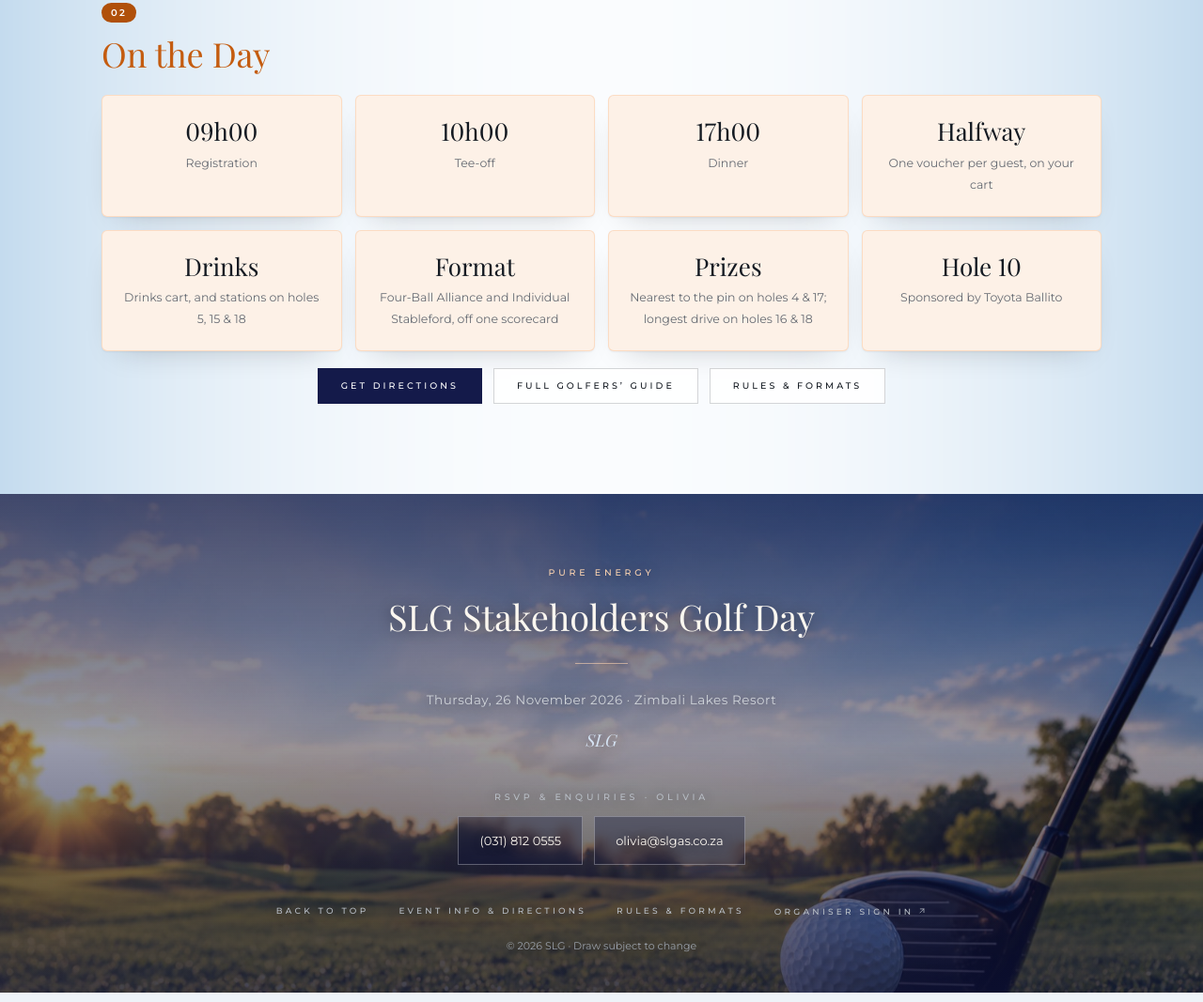
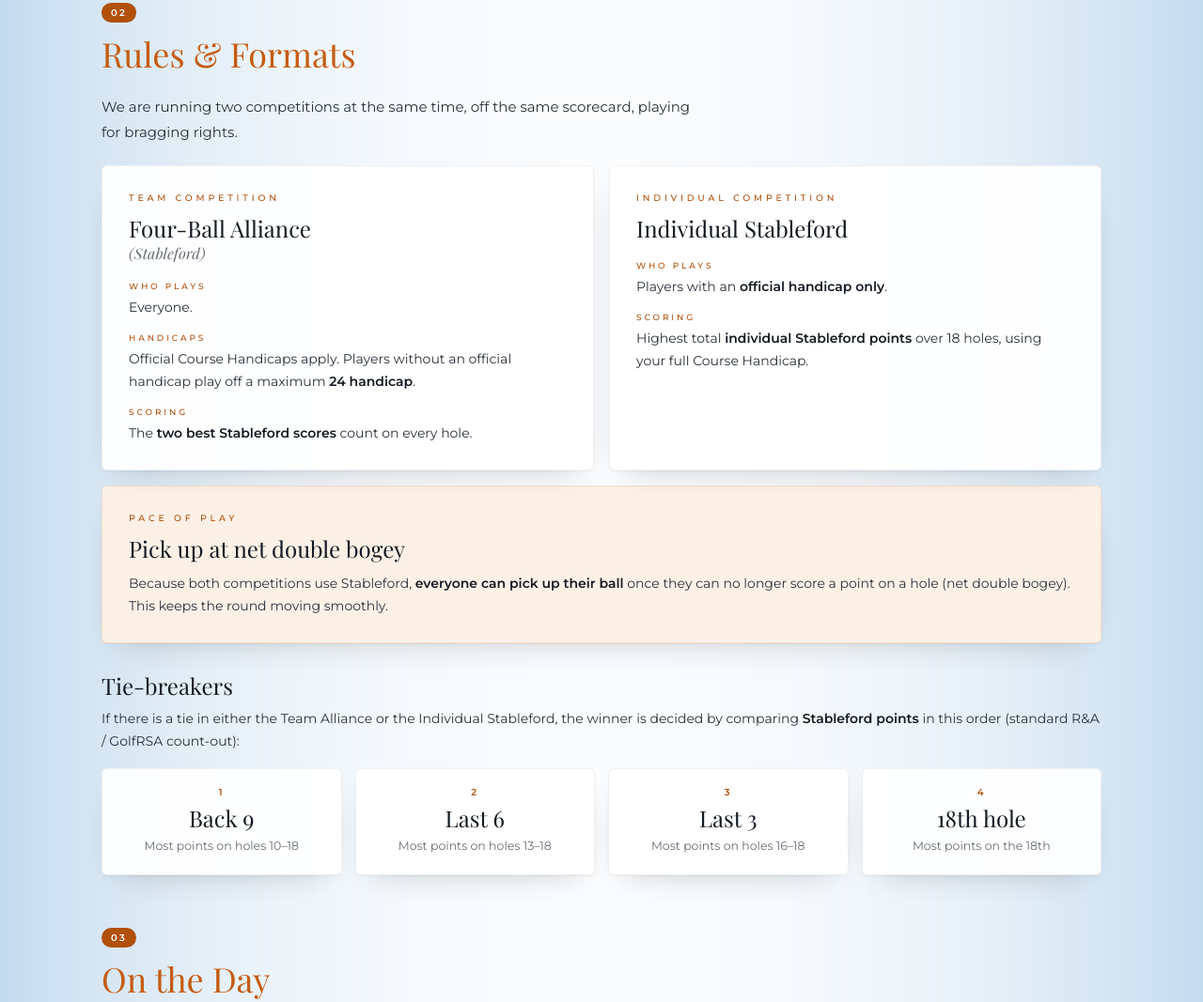
Before and after one commit to Lubelo20/SLG, a website: page draw/public/index.html in a window 1280 px wide. Shown: the part 1770-2837 px from the top of the page at 94% size. Drawn offline with Linux system fonts and the light colour scheme; no server answers.

Commit message:
Show the rules and formats on the draw page
Co-Authored-By: Claude Opus 5.5 <noreply@anthropic.com>

```diff
--- a/draw/public/golfday.css
+++ b/draw/public/golfday.css
@@ -257,3 +257,23 @@ a[href^="tel:"]{white-space:nowrap}
 .not-found h1{color:#fbf7f0;font-size:clamp(30px,4.4vw,46px);line-height:1.2;margin:16px 0 0}
 .not-found p.meta{margin-top:18px;color:#e6ebf2}
 .not-found .hero-actions{margin-top:30px}
+
+/* Rules & formats on the draw page */
+.rules-intro{max-width:640px;margin:0 0 22px;font-size:15px;line-height:1.75;color:var(--ink-2)}
+.rules-formats{display:grid;grid-template-columns:1fr 1fr;gap:16px}
+.rules-card,.rules-pace{background:var(--card);border:1px solid var(--line-soft);border-radius:var(--radius);box-shadow:var(--shadow);padding:26px 28px}
+.rules h3{font:400 24px/1.25 var(--serif);color:var(--ink);margin:10px 0 0}
+.rules-card h3 em{display:block;margin-top:2px;font-size:16px;color:var(--muted)}
+.rules-card dl{margin:18px 0 0;display:grid;gap:14px}
+.rules-card dt{font:500 9px/1.5 var(--sans);letter-spacing:.32em;text-transform:uppercase;color:var(--accent-text)}
+.rules-card dd{margin:4px 0 0;font-size:14px;line-height:1.7;color:var(--ink-2)}
+.rules-pace{margin-top:16px;background:var(--peach);border-color:rgba(243,125,35,.18)}
+.rules-pace p:last-child{margin:10px 0 0;font-size:14px;line-height:1.75;color:var(--ink-2)}
+.rules .rules-sub{margin-top:30px}
+.rules-note{margin:8px 0 0;font-size:14px;line-height:1.75;color:var(--ink-2)}
+.countback{display:grid;grid-template-columns:repeat(4,1fr);gap:14px;margin:16px 0 0;padding:0;list-style:none;counter-reset:cb}
+.countback li{counter-increment:cb;background:var(--card);border:1px solid var(--line-soft);border-radius:var(--radius);box-shadow:var(--shadow);padding:20px 16px;text-align:center}
+.countback li:before{content:counter(cb);display:block;margin-bottom:8px;font:600 10px/1 var(--sans);letter-spacing:.24em;color:var(--accent-text)}
+.countback b{display:block;font:400 24px/1.2 var(--serif);color:var(--ink)}
+.countback span{display:block;margin-top:6px;font-size:12.5px;line-height:1.5;color:var(--muted)}
+@media(max-width:720px){.rules-formats{grid-template-columns:1fr}.rules-card,.rules-pace{padding:22px 20px}.countback{grid-template-columns:1fr 1fr;gap:10px}}
--- a/draw/public/index.html
+++ b/draw/public/index.html
@@ -7,7 +7,7 @@
 <meta property="og:type" content="website"><meta property="og:site_name" content="SLG Stakeholders Golf Day"><meta property="og:url" content="https://slg-golf-draw.vercel.app/"><meta property="og:title" content="The Draw · SLG Golf Day"><meta property="og:description" content="Find your four-ball and starting hole. Thursday 26 November 2026 at Zimbali Lakes Resort."><meta property="og:image" content="https://slg-golf-draw.vercel.app/og-cover-square.jpg"><meta property="og:image:width" content="1200"><meta property="og:image:height" content="1200"><meta property="og:image:alt" content="The Draw · SLG Golf Day"><meta name="twitter:card" content="summary_large_image"><meta name="twitter:title" content="The Draw · SLG Golf Day"><meta name="twitter:description" content="Find your four-ball and starting hole. Thursday 26 November 2026 at Zimbali Lakes Resort."><meta name="twitter:image" content="https://slg-golf-draw.vercel.app/og-cover-square.jpg">
 <link rel="preload" as="image" href="/assets/golfday/tee-shot.jpg">
 <link rel="preload" as="font" type="font/woff2" href="/fonts/PlayfairDisplay-normal-latin.woff2" crossorigin>
-<link rel="stylesheet" href="/fonts.css?v=20261008-sky"><link rel="stylesheet" href="/golfday.css?v=20261119-links"><link rel="stylesheet" href="/icons.css?v=20261007-1">
+<link rel="stylesheet" href="/fonts.css?v=20261008-sky"><link rel="stylesheet" href="/golfday.css?v=20261119-rules"><link rel="stylesheet" href="/icons.css?v=20261007-1">
 <link rel="icon" href="/favicon.ico" sizes="any"><link rel="icon" href="/favicon.svg" type="image/svg+xml"><link rel="apple-touch-icon" href="/apple-touch-icon.png">
 <script type="module" src="/draw.js?v=20261119-links"></script>
 <script src="/countdown.js?v=20261008-sky" defer></script>
@@ -48,19 +48,55 @@
   </section>
 
 
+  <section class="chapter rules" id="rules" aria-labelledby="rules-title">
+    <div class="ch-title"><span>02</span><h2 id="rules-title">Rules &amp; Formats</h2></div>
+    <p class="rules-intro">We are running two competitions at the same time, off the same scorecard, playing for bragging rights.</p>
+    <div class="rules-formats">
+      <div class="rules-card">
+        <p class="eyebrow">Team competition</p>
+        <h3>Four-Ball Alliance <em>(Stableford)</em></h3>
+        <dl>
+          <div><dt>Who plays</dt><dd>Everyone.</dd></div>
+          <div><dt>Handicaps</dt><dd>Official Course Handicaps apply. Players without an official handicap play off a maximum <strong>24 handicap</strong>.</dd></div>
+          <div><dt>Scoring</dt><dd>The <strong>two best Stableford scores</strong> count on every hole.</dd></div>
+        </dl>
+      </div>
+      <div class="rules-card">
+        <p class="eyebrow">Individual competition</p>
+        <h3>Individual Stableford</h3>
+        <dl>
+          <div><dt>Who plays</dt><dd>Players with an <strong>official handicap only</strong>.</dd></div>
+          <div><dt>Scoring</dt><dd>Highest total <strong>individual Stableford points</strong> over 18 holes, using your full Course Handicap.</dd></div>
+        </dl>
+      </div>
+    </div>
+    <div class="rules-pace">
+      <p class="eyebrow">Pace of play</p>
+      <h3>Pick up at net double bogey</h3>
+      <p>Because both competitions use Stableford, <strong>everyone can pick up their ball</strong> once they can no longer score a point on a hole (net double bogey). This keeps the round moving smoothly.</p>
+    </div>
+    <h3 class="rules-sub">Tie-breakers</h3>
+    <p class="rules-note">If there is a tie in either the Team Alliance or the Individual Stableford, the winner is decided by comparing <strong>Stableford points</strong> in this order (standard R&amp;A / GolfRSA count-out):</p>
+    <ol class="countback">
+      <li><b>Back 9</b><span>Most points on holes 10–18</span></li>
+      <li><b>Last 6</b><span>Most points on holes 13–18</span></li>
+      <li><b>Last 3</b><span>Most points on holes 16–18</span></li>
+      <li><b>18th hole</b><span>Most points on the 18th</span></li>
+    </ol>
+  </section>
+
   <section class="chapter" aria-labelledby="day-title">
-    <div class="ch-title"><span>02</span><h2 id="day-title">On the Day</h2></div>
+    <div class="ch-title"><span>03</span><h2 id="day-title">On the Day</h2></div>
     <div class="stations">
       <div><b>09h00</b><span>Registration</span></div>
       <div><b>10h00</b><span>Tee-off</span></div>
       <div><b>17h00</b><span>Dinner</span></div>
       <div><b>Halfway</b><span>One voucher per guest, on your cart</span></div>
       <div><b>Drinks</b><span>Drinks cart, and stations on holes 5, 15 &amp; 18</span></div>
-      <div><b>Format</b><span>Four-Ball Alliance and Individual Stableford, off one scorecard</span></div>
       <div><b>Prizes</b><span>Nearest to the pin on holes 4 &amp; 17; longest drive on holes 16 &amp; 18</span></div>
       <div><b>Hole 10</b><span>Sponsored by Toyota Ballito</span></div>
     </div>
-    <p class="info-link"><a class="btn" href="https://www.google.com/maps/search/?api=1&amp;query=Zimbali+Lakes+Resort" target="_blank" rel="noopener">Get directions<span class="visually-hidden"> (opens Google Maps)</span></a><a class="btn btn-outline" href="/info/">Full golfers’ guide</a><a class="btn btn-outline" href="/info/rules">Rules &amp; formats</a></p>
+    <p class="info-link"><a class="btn" href="https://www.google.com/maps/search/?api=1&amp;query=Zimbali+Lakes+Resort" target="_blank" rel="noopener">Get directions<span class="visually-hidden"> (opens Google Maps)</span></a><a class="btn btn-outline" href="/info/">Full golfers’ guide</a></p>
   </section>
 </main>
 </div>
@@ -74,7 +110,7 @@
     <p class="sign">SLG</p>
     <p class="contact-label">RSVP &amp; enquiries · Olivia</p>
     <div class="contact"><a href="tel:+27318120555">(031) 812 0555</a><a href="mailto:olivia@slgas.co.za">olivia@slgas.co.za</a></div>
-    <div class="closing-links"><a href="#home">Back to top</a><a href="/info/">Event info &amp; directions</a><a href="/info/rules">Rules &amp; formats</a><a href="/admin">Organiser sign in <svg class="icon" viewBox="0 0 24 24" width="16" height="16" fill="none" stroke="currentColor" stroke-width="1.75" stroke-linecap="round" stroke-linejoin="round" aria-hidden="true" focusable="false"><path d="M7 17 17 7"/><path d="M8 7h9v9"/></svg></a></div>
+    <div class="closing-links"><a href="#home">Back to top</a><a href="/info/">Event info &amp; directions</a><a href="#rules">Rules &amp; formats</a><a href="/admin">Organiser sign in <svg class="icon" viewBox="0 0 24 24" width="16" height="16" fill="none" stroke="currentColor" stroke-width="1.75" stroke-linecap="round" stroke-linejoin="round" aria-hidden="true" focusable="false"><path d="M7 17 17 7"/><path d="M8 7h9v9"/></svg></a></div>
     <p class="fineprint">© 2026 SLG · Draw subject to change</p>
   </div>
 </footer>
```
